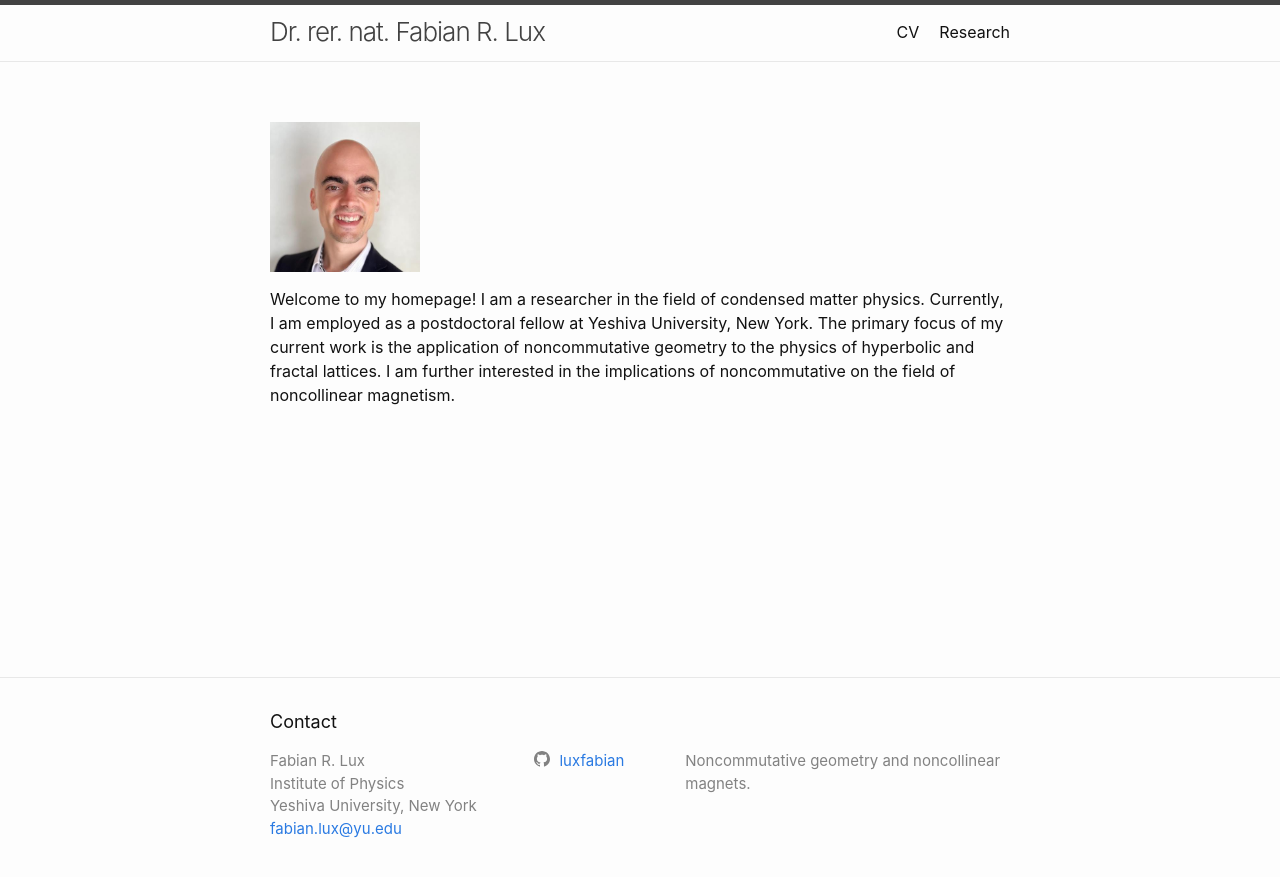
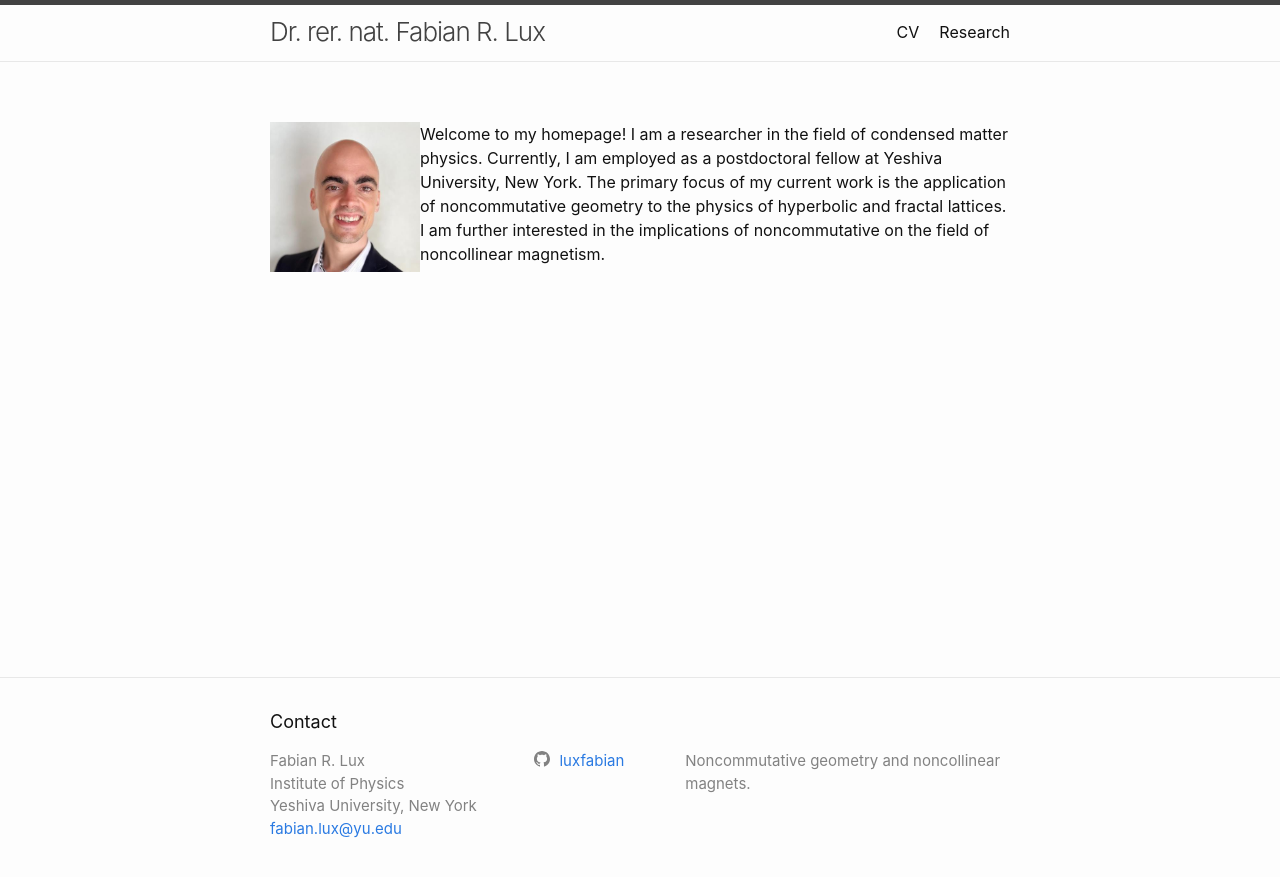
Before and after one commit to luxfabian/luxfabian.github.io, a Jekyll site: the page built from index.markdown, in a window 1280 px wide. Shown: the top 877 px of the page. Built offline with Jekyll 4.4.1, drawn with Linux system fonts in a browser that asks for light colours.

Commit message:
Image align left

```diff
--- a/index.markdown
+++ b/index.markdown
@@ -5,6 +5,6 @@
 layout: page
 ---
 
-<img src="./docs/assets/images/profile_picture.jpeg" alt="Fabian R. Lux" width="150"/>
+<img align="left" src="./docs/assets/images/profile_picture.jpeg" alt="Fabian R. Lux" width="150"/>
 
 Welcome to my homepage! I am a researcher in the field of condensed matter physics. Currently, I am employed as a postdoctoral fellow at Yeshiva University, New York. The primary focus of my current work is the application of noncommutative geometry to the physics of hyperbolic and fractal lattices. I am further interested in the implications of noncommutative on the field of noncollinear magnetism.
```
